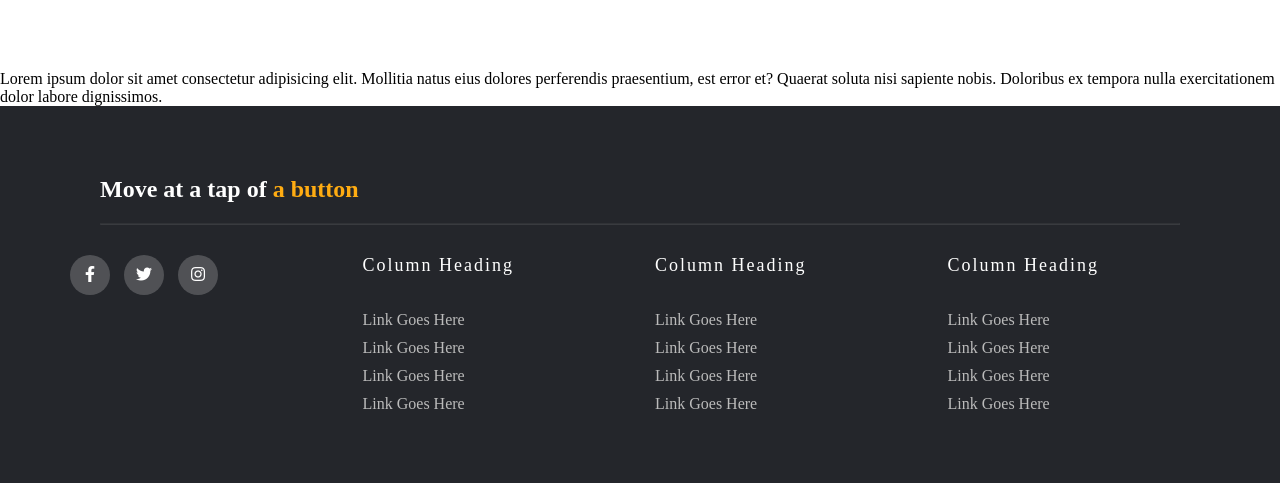
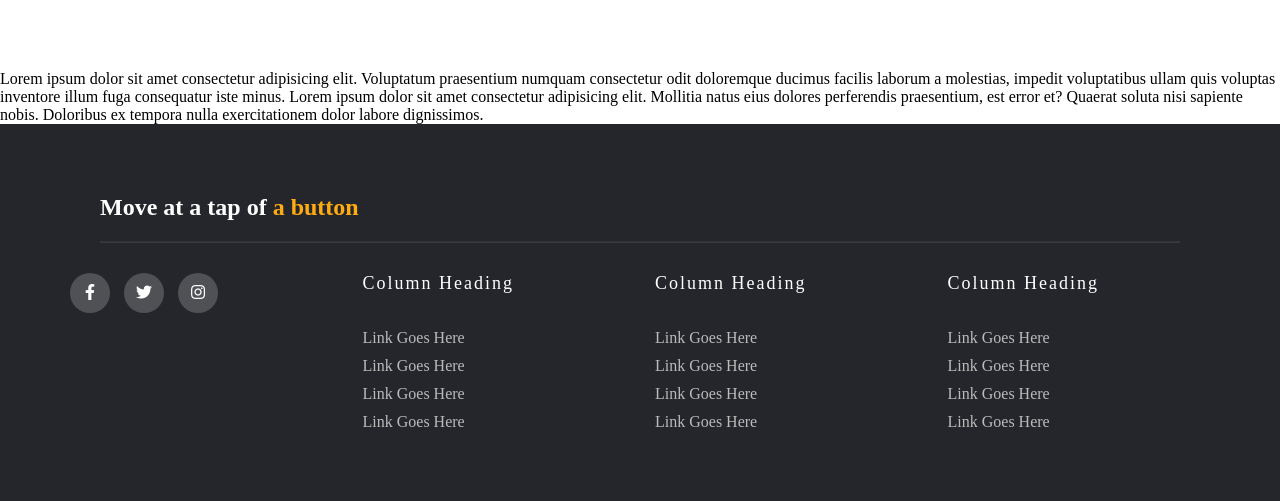
Before and after one commit to ClementNjeru/Week-2-Independent-Project, a plain HTML site: page index.html in a window 1280 px wide. Shown: the part 1389-1890 px from the top of the page. Drawn offline with Linux system fonts and the light colour scheme.

```diff
--- a/index.html
+++ b/index.html
@@ -57,7 +57,8 @@
     </div>
 </div>
 <!-- page break middle2 section -->
-<p>Lorem ipsum dolor sit amet consectetur adipisicing elit. Mollitia natus eius dolores perferendis praesentium, est error et? Quaerat soluta nisi sapiente nobis. Doloribus ex tempora nulla exercitationem dolor labore dignissimos.</p>
+
+<p> Lorem ipsum dolor sit amet consectetur adipisicing elit. Voluptatum praesentium numquam consectetur odit doloremque ducimus facilis laborum a molestias, impedit voluptatibus ullam quis voluptas inventore illum fuga consequatur iste minus. Lorem ipsum dolor sit amet consectetur adipisicing elit. Mollitia natus eius dolores perferendis praesentium, est error et? Quaerat soluta nisi sapiente nobis. Doloribus ex tempora nulla exercitationem dolor labore dignissimos.</p>
 <!-- This is the footer section -->
 
   <footer class="footer">
```
